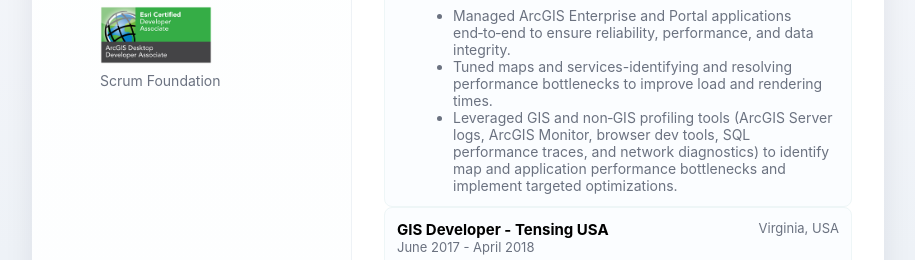
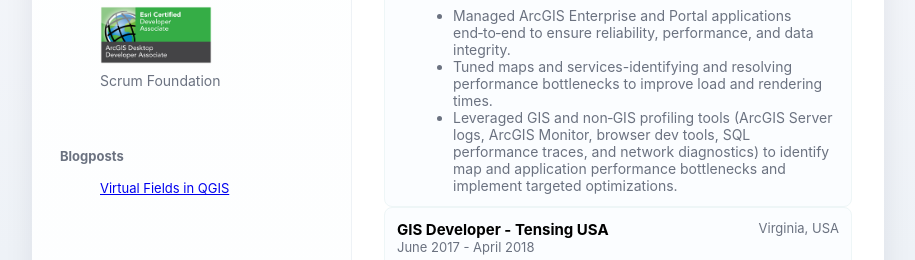
Before and after one commit to jp106/jp106.github.io, a plain HTML site: page index.html in a window 1280 px wide. Shown: the part 1026-1286 px from the top of the page, without its empty margins (182-1097 px from the left). Drawn offline with Linux system fonts and the light colour scheme.

Commit message:
feat: add blog post link
Co-authored-by: Copilot <223556219+Copilot@users.noreply.github.com>

```diff
--- a/index.html
+++ b/index.html
@@ -205,6 +205,14 @@
             <li>Scrum Foundation</li>
           </ul>
         </div>
+        <div class="education">
+          <h3 class="small">Blogposts</h3>
+          <ul>
+            <li>
+              <div class="small"><a href="https://tr.ee/TCxTpZ" target="_blank" rel="noopener noreferrer">Virtual Fields in QGIS</a></div>
+            </li>
+          </ul>
+        </div>
         <div class="small" style="margin-top:auto">Available for relocation • Open to hybrid work  • Valid Work Authorization in NL</div>
       </aside>
 
```
